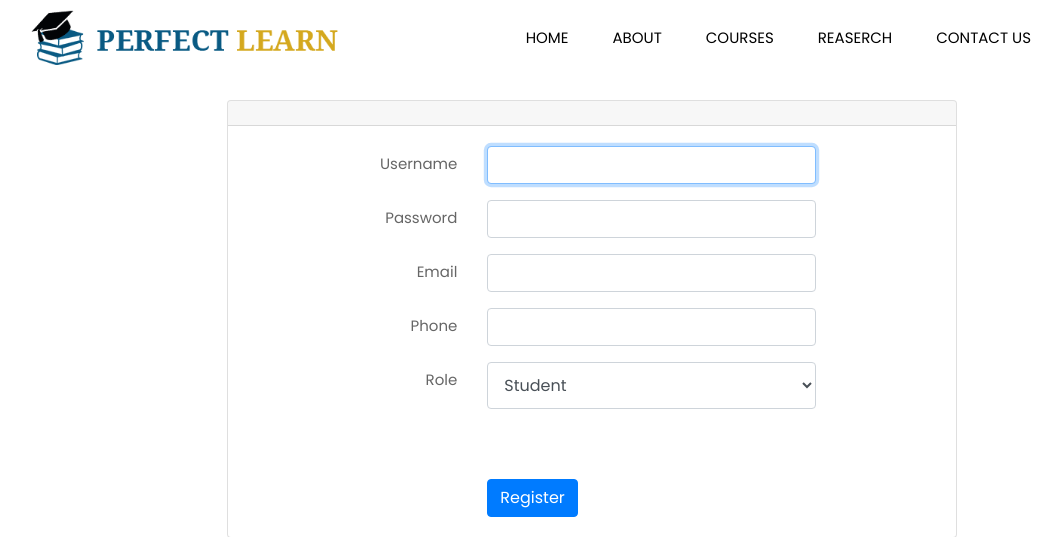
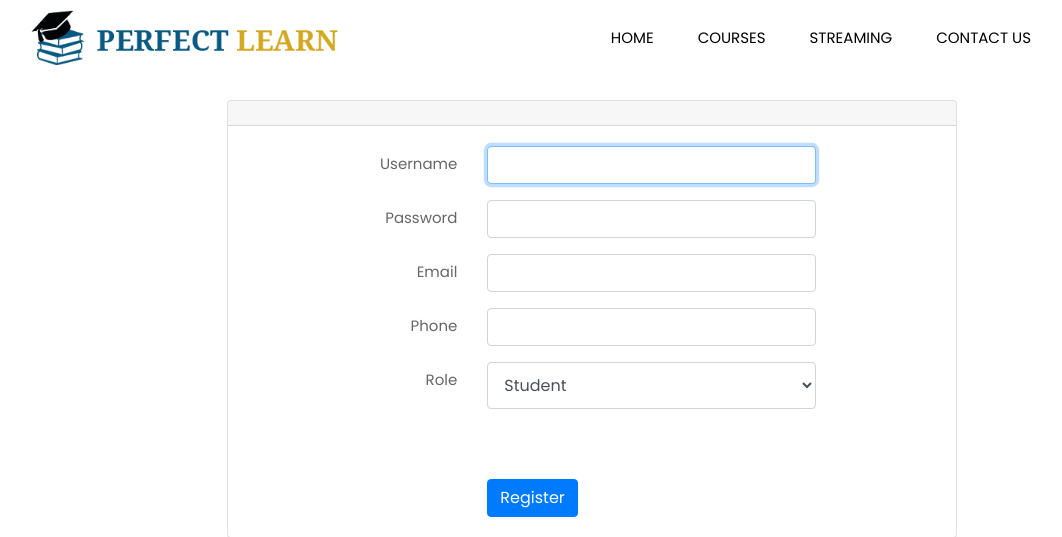
Before and after one commit to Kuuhaakuu1/e-learning, a Django app: page /login/register/ in a window 1280 px wide. Shown: the top 537 px of the page, without its empty margins (48-1110 px from the left). Run offline with Django 4.2, Linux system fonts and the light colour scheme; some libraries are stand-ins or nearby versions.

Commit message:
add streaming in all pages

```diff
--- a/login/templates/admin.html
+++ b/login/templates/admin.html
@@ -63,9 +63,8 @@
                 <div class="collapse navbar-collapse justify-content-end" id="navbar-wd">
                     <ul class="navbar-nav">
                         <li><a class="nav-link active" href="#">Home</a></li>
-                        <li><a class="nav-link" href="#">About</a></li>
                         <li><a class="nav-link" href="#">Courses</a></li>
-                        <li><a class="nav-link" href="#">Reaserch</a></li>
+                        <li><a class="nav-link" href="{% url 'streaming' %}" method="post">Streaming</a></li>
 						<li><a class="nav-link" href="#">Contact us</a></li>
                         <li class="nav-item dropdown">
                             <a class="nav-link dropdown-toggle" href="#" id="navbarDropdown" role="button" data-toggle="dropdown" aria-haspopup="true" aria-expanded="false">
--- a/login/templates/courses.html
+++ b/login/templates/courses.html
@@ -63,7 +63,6 @@
                 <div class="collapse navbar-collapse justify-content-end" id="navbar-wd">
                     <ul class="navbar-nav">
                         <li><a class="nav-link active" href="#">Home</a></li>
-                        <li><a class="nav-link" href="#">About</a></li>
                         <li><a class="nav-link" href="#">Courses</a></li>
                         <li><a class="nav-link" href="{% url 'streaming' %}" method="post">Streaming</a></li>
                         <!-- "/login/streaming" action= -->
--- a/login/templates/edit.html
+++ b/login/templates/edit.html
@@ -63,9 +63,8 @@
                 <div class="collapse navbar-collapse justify-content-end" id="navbar-wd">
                     <ul class="navbar-nav">
                         <li><a class="nav-link active" href="#">Home</a></li>
-                        <li><a class="nav-link" href="#">About</a></li>
                         <li><a class="nav-link" href="#">Courses</a></li>
-                        <li><a class="nav-link" href="#">Reaserch</a></li>
+                        <li><a class="nav-link" href="{% url 'streaming' %}" method="post">Streaming</a></li>
 						<li><a class="nav-link" href="#">Contact us</a></li>
                     </ul>
                 </div>
--- a/login/templates/home.html
+++ b/login/templates/home.html
@@ -63,9 +63,8 @@
                 <div class="collapse navbar-collapse justify-content-end" id="navbar-wd">
                     <ul class="navbar-nav">
                         <li><a class="nav-link active" href="#">Home</a></li>
-                        <li><a class="nav-link" href="#">About</a></li>
                         <li><a class="nav-link" href="#">Courses</a></li>
-                        <li><a class="nav-link" href="#">Reaserch</a></li>
+                        <li><a class="nav-link" href="{% url 'streaming' %}" method="post">Streaming</a></li>
 						<li><a class="nav-link" href="#">Contact us</a></li>
                         <li class="nav-item dropdown">
                             <a class="nav-link dropdown-toggle" href="#" id="navbarDropdown" role="button" data-toggle="dropdown" aria-haspopup="true" aria-expanded="false">
--- a/login/templates/login.html
+++ b/login/templates/login.html
@@ -59,9 +59,8 @@
                 <div class="collapse navbar-collapse justify-content-end" id="navbar-wd">
                     <ul class="navbar-nav">
                         <li><a class="nav-link active" href="#">Home</a></li>
-                        <li><a class="nav-link" href="#">About</a></li>
                         <li><a class="nav-link" href="#">Courses</a></li>
-                        <li><a class="nav-link" href="#">Reaserch</a></li>
+                        <li><a class="nav-link" href="{% url 'streaming' %}" method="post">Streaming</a></li>
 						<li><a class="nav-link" href="#">News</a></li>
 						<li><a class="nav-link" href="#">Contact us</a></li>
                     </ul>
@@ -275,7 +274,7 @@
                 <div class="col-md-6">
                     <div class="full">
                         <div class="heading_main text_align_left">
-						   <h2><span>Reaserch</span></h2>
+						   <h2><span>Research</span></h2>
                         </div>
 						<div class="full">
 						  <p>Lorem ipsum dolor sit amet, consectetur adipiscing elit, sed do eiusmod tempor incididunt ut labore et dolore magna aliqua.
--- a/login/templates/magnetLists.html
+++ b/login/templates/magnetLists.html
@@ -63,9 +63,8 @@
                 <div class="collapse navbar-collapse justify-content-end" id="navbar-wd">
                     <ul class="navbar-nav">
                         <li><a class="nav-link active" href="#">Home</a></li>
-                        <li><a class="nav-link" href="#">About</a></li>
                         <li><a class="nav-link" href="#">Courses</a></li>
-                        <li><a class="nav-link" href="#">Reaserch</a></li>
+                        <li><a class="nav-link" href="{% url 'streaming' %}" method="post">Streaming</a></li>
 						<li><a class="nav-link" href="#">Contact us</a></li>
                     </ul>
                 </div>
--- a/login/templates/register.html
+++ b/login/templates/register.html
@@ -63,9 +63,8 @@
                 <div class="collapse navbar-collapse justify-content-end" id="navbar-wd">
                     <ul class="navbar-nav">
                         <li><a class="nav-link active" href="#">Home</a></li>
-                        <li><a class="nav-link" href="#">About</a></li>
                         <li><a class="nav-link" href="#">Courses</a></li>
-                        <li><a class="nav-link" href="#">Reaserch</a></li>
+                        <li><a class="nav-link" href="{% url 'streaming' %}" method="post">Streaming</a></li>
 						<li><a class="nav-link" href="#">Contact us</a></li>
                     </ul>
                 </div>
--- a/login/templates/streaming.html
+++ b/login/templates/streaming.html
@@ -65,7 +65,7 @@
                         <li><a class="nav-link active" href="#">Home</a></li>
                         <li><a class="nav-link" href="#">About</a></li>
                         <li><a class="nav-link" href="#">Courses</a></li>
-                        <li><a class="nav-link" href="#">Reaserch</a></li>
+                        <li><a class="nav-link" href="{% url 'streaming' %}" method="post">Streaming</a></li>
 						<li><a class="nav-link" href="#">Contact us</a></li>
                     </ul>
                 </div>
--- a/login/templates/students.html
+++ b/login/templates/students.html
@@ -53,9 +53,8 @@
                 <div class="collapse navbar-collapse justify-content-end" id="navbar-wd">
                     <ul class="navbar-nav">
                         <li><a class="nav-link active" href="#">Home</a></li>
-                        <li><a class="nav-link" href="#">About</a></li>
                         <li><a class="nav-link" href="#">Courses</a></li>
-                        <li><a class="nav-link" href="#">Reaserch</a></li>
+                        <li><a class="nav-link" href="{% url 'streaming' %}" method="post">Streaming</a></li>
 						<li><a class="nav-link" href="#">Contact us</a></li>
                         <li class="nav-item dropdown">
                             <a class="nav-link dropdown-toggle" href="#" id="navbarDropdown" role="button" data-toggle="dropdown" aria-haspopup="true" aria-expanded="false">
--- a/login/templates/teachers.html
+++ b/login/templates/teachers.html
@@ -53,9 +53,8 @@
                 <div class="collapse navbar-collapse justify-content-end" id="navbar-wd">
                     <ul class="navbar-nav">
                         <li><a class="nav-link active" href="#">Home</a></li>
-                        <li><a class="nav-link" href="#">About</a></li>
                         <li><a class="nav-link" href="#">Courses</a></li>
-                        <li><a class="nav-link" href="#">Reaserch</a></li>
+                        <li><a class="nav-link" href="{% url 'streaming' %}" method="post">Streaming</a></li>
 						<li><a class="nav-link" href="#">Contact us</a></li>
                         <li class="nav-item dropdown">
                             <a class="nav-link dropdown-toggle" href="#" id="navbarDropdown" role="button" data-toggle="dropdown" aria-haspopup="true" aria-expanded="false">
```
Also changed, not shown: db.sqlite3.
